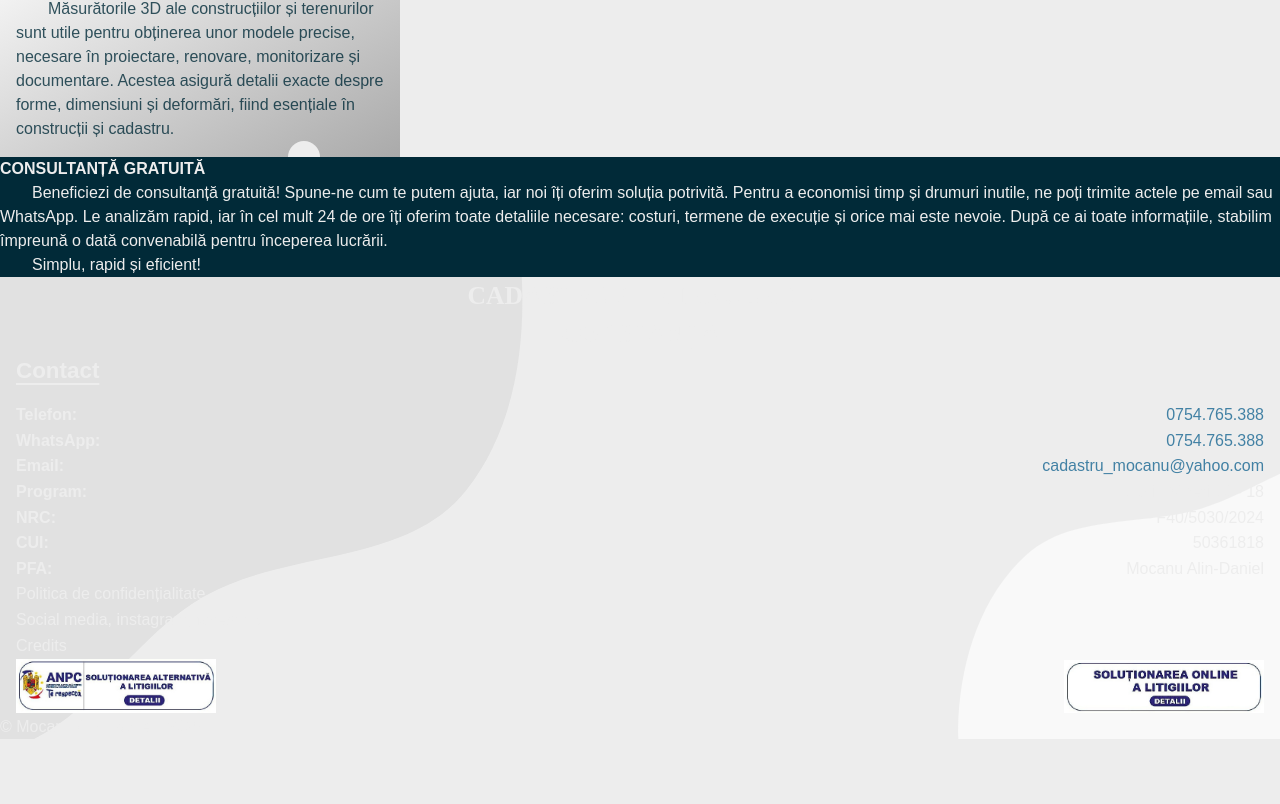
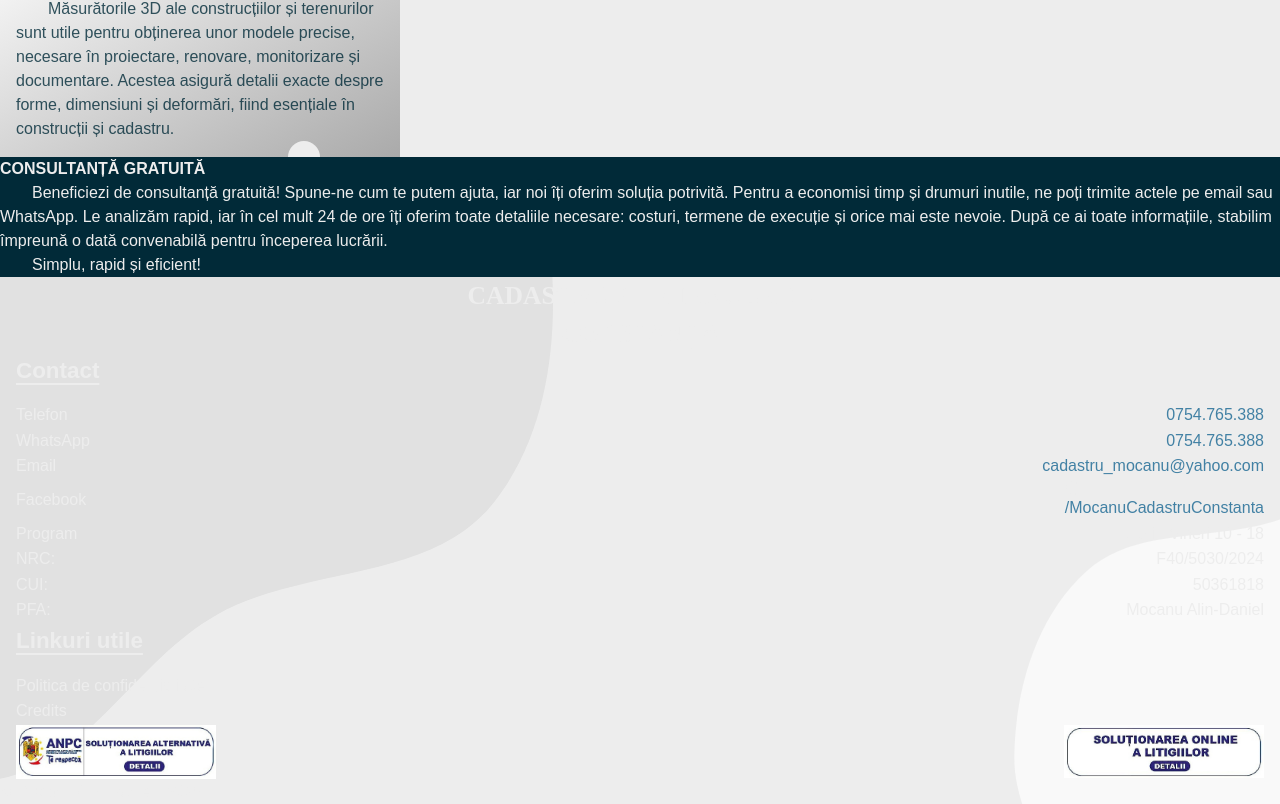
Before and after one commit to MocanuAlinD/cadastrumad, a Next.js app: page / in a window 1280 px wide. Shown: the part 1756-2560 px from the top of the page. Before the commit the page ends 2495 px from the top, so only its background shows below. Built offline with nearby package versions, Linux system fonts and the light colour scheme; a web font is replaced by a local one.

Commit message:
Footer in progress

```diff
--- a/src/components/Footer/footer.module.css
+++ b/src/components/Footer/footer.module.css
@@ -1,13 +1,11 @@
-.footerContainer{
-  background-color: rgba(66,129,164,0.3);
+.footerContainer {
+  background-color: rgba(66, 129, 164, 0.3);
   background: url("/footershine.svg") no-repeat;
   background-size: cover;
-  /* border-top: 1px solid var(--blueLight); */
-  /* background-position: right; */
 }
 
 .title {
-  font-size: clamp(0.9rem,2vw,2rem);
+  font-size: clamp(0.9rem, 2vw, 2rem);
   font-weight: bolder;
   font-family: var(--fontRose);
   text-align: center;
@@ -32,20 +30,18 @@
     width: 100%;
     flex-wrap: wrap;
     overflow-wrap: anywhere;
-    & a{
-        color: var(--blueLight);
-
+    & a {
+      color: var(--blueLight);
+      display: flex;
+      justify-content: center;
+      align-items: center;
+      gap: 1rem;
     }
-  }
-  & span {
-    min-width: 6rem;
-    font-weight: bold;
-    font-size: clamp(0.9rem, 2vw, 1rem);
   }
 }
 
-@media screen and (width < 1024px){
-    .footerColumn span{
-        min-width: fit-content;
-    }
+@media screen and (width < 1024px) {
+  .footerColumn span {
+    min-width: fit-content;
+  }
 }
--- a/src/components/Footer/index.tsx
+++ b/src/components/Footer/index.tsx
@@ -1,7 +1,7 @@
 import React from "react";
 import Image from "next/image";
 import Link from "next/link";
-
+import { CiFacebook } from "react-icons/ci";
 import styles from "./footer.module.css";
 
 const Footer = () => {
@@ -19,15 +19,16 @@ const Footer = () => {
         CONSTANȚA
       </h2>
       <div className="w-full flex flex-col items-center lg:items-start lg:flex-row justify-around">
-
-
         <div className={footerColumn}>
           <h3>Contact</h3>
           <div>
-            <span>Telefon:</span>&emsp;<a href="tel:0754765388">0754.765.388</a>
+            <span>Telefon</span>
+            &emsp;
+            <a href="tel:0754765388">0754.765.388</a>
           </div>
           <div>
-            <span>WhatsApp: </span>&emsp;
+            <span>WhatsApp </span>
+            &emsp;
             <a
               aria-label="Chat on WhatsApp"
               href="https://wa.me/+40754765388?text=Bună%20ziua!%20Sunt%20interesat%20de%20"
@@ -36,13 +37,24 @@ const Footer = () => {
             </a>
           </div>
           <div>
-            <span>Email: </span>&emsp;
+            <span>Email</span>
+            &emsp;
             <a href="mailto:cadastru_mocanu@yahoo.com">
               cadastru_mocanu@yahoo.com
             </a>
           </div>
           <div>
-            <span>Program: </span>&emsp; Luni - Vineri 10 - 18
+            <span>Facebook</span>
+            <span className="flex">
+              <CiFacebook className="text-2xl text-[var(--blueLight)]" />
+              <Link href="https://www.facebook.com/MocanuCadastruConstanta">
+                /MocanuCadastruConstanta
+              </Link>
+            </span>
+          </div>
+          <div>
+            <span>Program</span>
+            <span> &emsp;Luni - Vineri 10 - 18</span>
           </div>
           <div>
             <span>NRC: </span>&emsp; F40/5030/2024
@@ -56,19 +68,14 @@ const Footer = () => {
         </div>
 
         <div className={footerColumn}>
-          <Link href="/politica">
-            <p className="text-[var(--blueLight)] hover:text-blue-700">
-              Politica de confidențialitate
-            </p>
+          <h3>Linkuri utile</h3>
+          <Link href="/politica" className="text-[var(--blueLight)] hover:text-blue-700" >
+            Politica de confidențialitate
           </Link>
-          <div className="border border-red-500">
-            <p>Social media, instagram, facebook</p>
-          </div>
-          <div className="border border-red-500">
-            <p>Credits</p>
+          <div>
+            <p className='mx-auto'>Credits</p>
           </div>
         </div>
-
 
         <div className={footerColumn}>
           <div className="flex flex-col gap-4">
```
